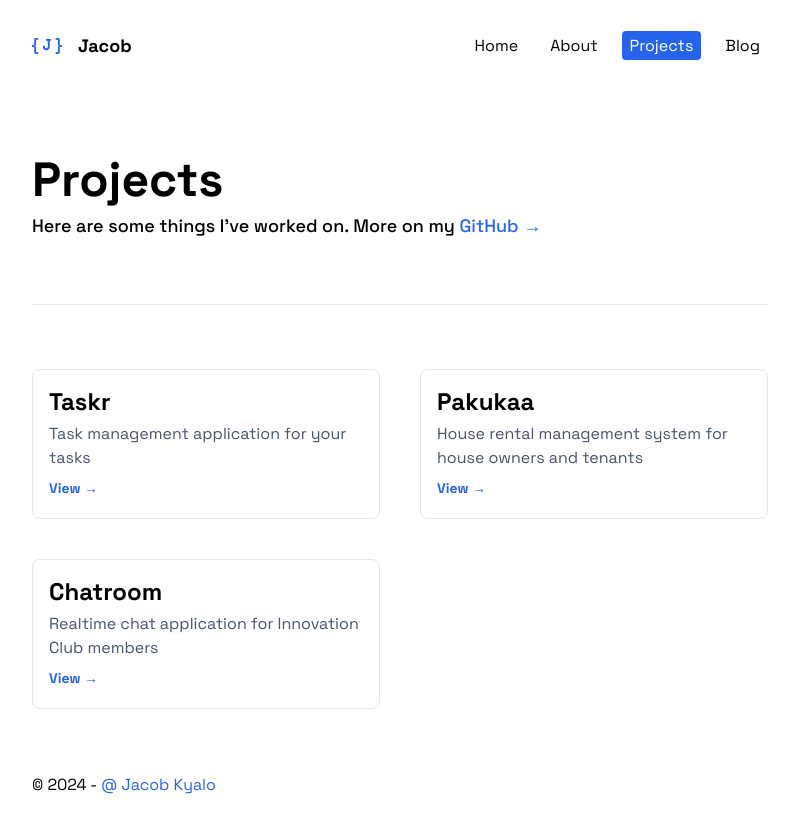
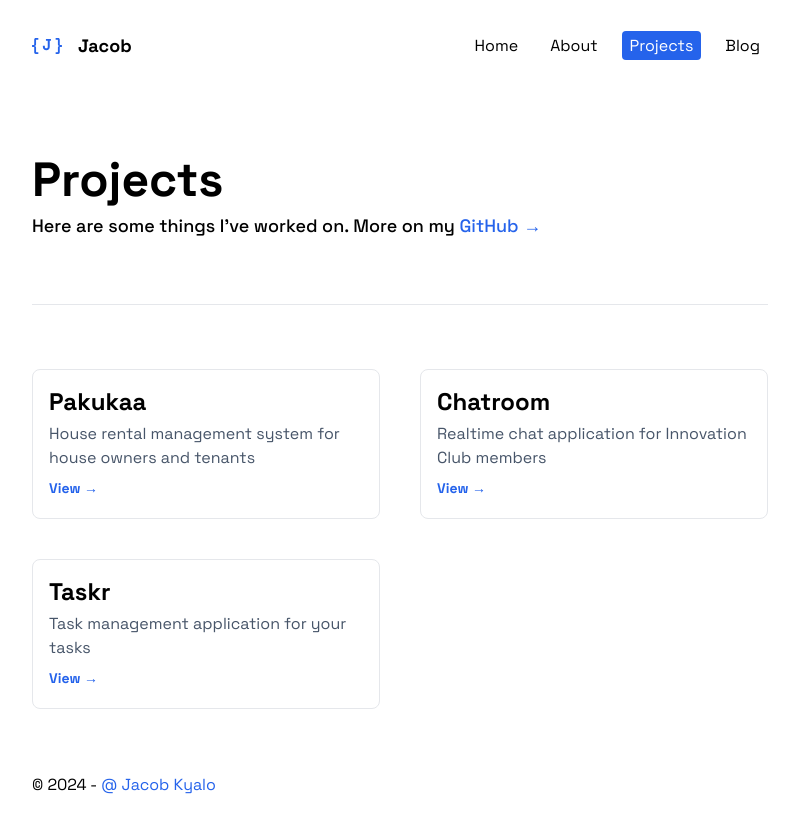
Before and after one commit to Jacobkyalo/my-blog, a Next.js app: page /projects in a window 1280 px wide. Shown: the top 832 px of the page, without its empty margins (240-1039 px from the left). Built offline with nearby package versions, Linux system fonts and the light colour scheme.

Commit message:
update projects data

```diff
--- a/src/data/projects.js
+++ b/src/data/projects.js
@@ -1,9 +1,4 @@
 export const projects = [
-  {
-    title: "Taskr",
-    description: "Task management application for your tasks",
-    href: "https://my-taskr.vercel.app",
-  },
   {
     title: "Pakukaa",
     description: "House rental management system  for house owners and tenants",
@@ -14,4 +9,9 @@ export const projects = [
     description: "Realtime chat application for Innovation Club members",
     href: "https://ic-chatroom.vercel.app",
   },
+  {
+    title: "Taskr",
+    description: "Task management application for your tasks",
+    href: "https://my-taskr.vercel.app",
+  },
 ];
```
